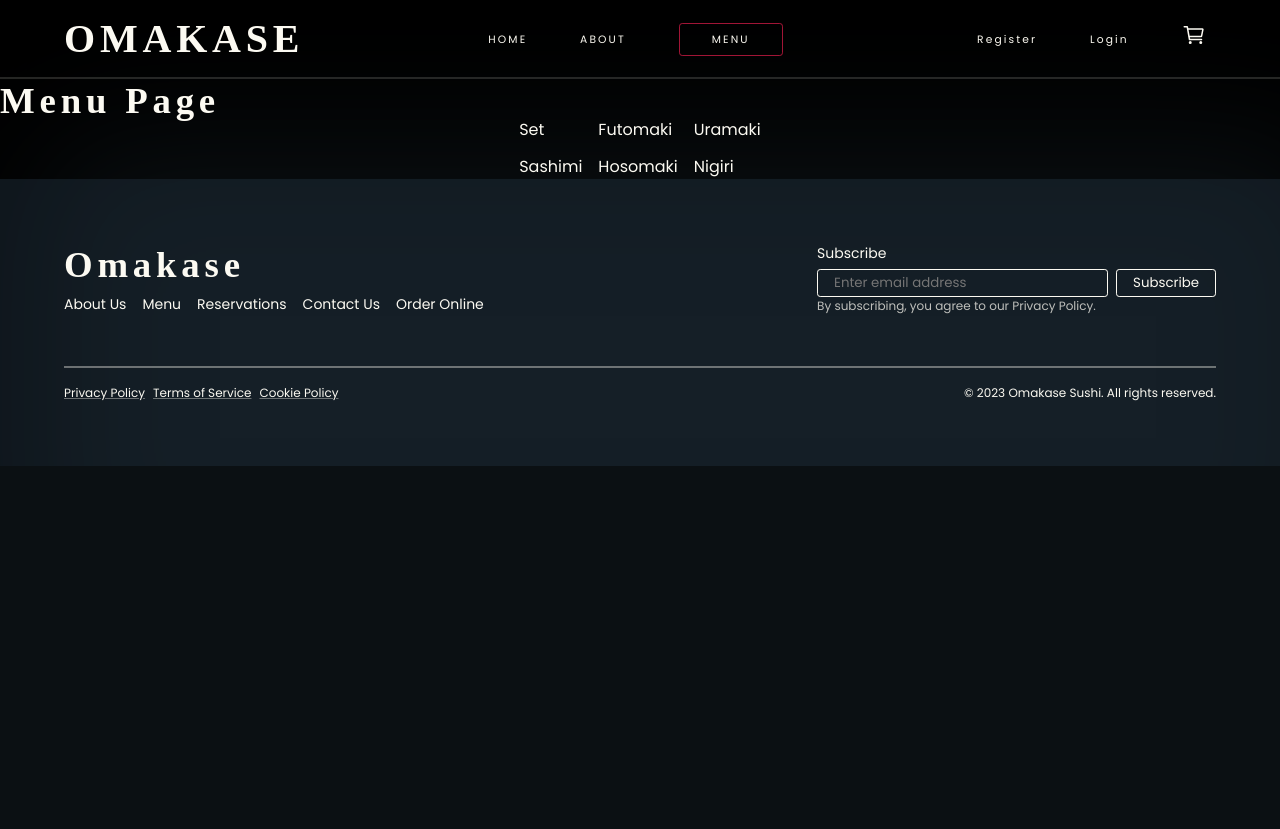
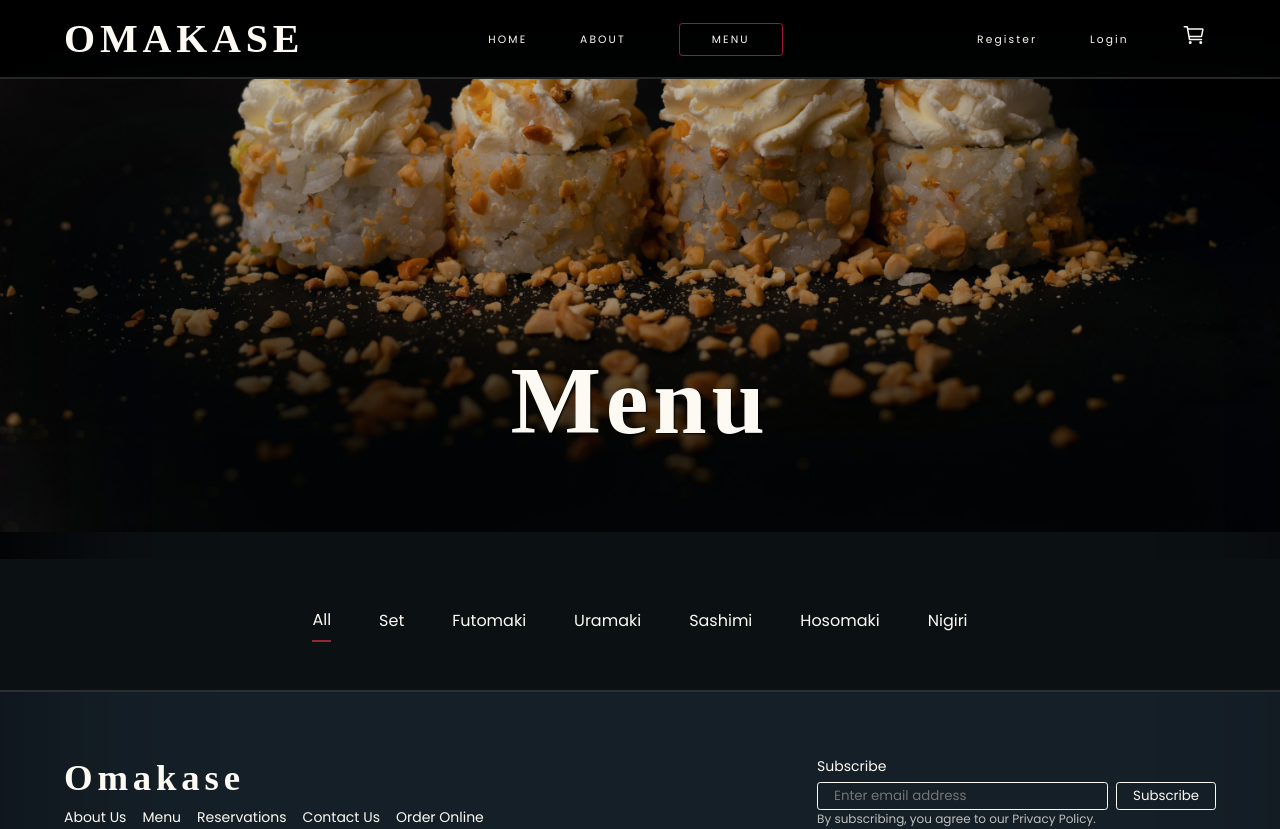
Before and after one commit to Arhangelov/omakase-sushi, a React (Create React App) app in the folder client/: page /menu in a window 1280 px wide. Shown: the top 829 px of the page. Before the commit the page ends 800 px from the top, so only its background shows below. Built offline with nearby package versions, Linux system fonts and the light colour scheme.

Commit message:
added menu navigation and styles

```diff
--- a/client/src/components/Menu/Menu.css
+++ b/client/src/components/Menu/Menu.css
@@ -1,7 +1,54 @@
-.container-menu {
-    display: grid;
+.menu-container > h1 {
+    position: absolute;
+    top: 50%;
+    left: 50%;
+    transform: translate(-50%, -50%);
+    font-size: 6rem;
+    text-shadow: 1px 1px 2px black;
+    z-index: 99;
+}
+
+.bg-menu-img {
+    width: 100%;
+    height: 60vh;
+}
+
+.bg-menu-img > img {
+    width: 100%;
+    height: 100%;
+    object-fit: cover;
+    object-position: 0 -25rem;
+    overflow: hidden;
+    opacity: 80%;
+    z-index: -3;
+}
+
+.bg-menu {
+    background-color: rgb(11, 16, 19);
+    position: sticky;
+    z-index: 2;
+}
+
+.menu-navigation {
+    display: flex;
     justify-content: center;
     align-items: center;
-    grid: 1em / auto auto auto;
-    gap: 1rem;
+    gap: 3rem;
+    z-index: 2;
+    padding: 3rem 0;
+    border-bottom: 2px solid rgba(252, 250, 250, 0.13);
 }
+
+.menu-navigation > a {
+    padding-bottom: .5rem;
+}
+
+.menu-navigation > a:hover {
+    padding-bottom: .30rem;
+    border-bottom: 2px solid rgba(184, 47, 65, 0.795);
+}
+
+.active-link {
+    padding-bottom: .30rem;
+    border-bottom: 2px solid rgba(184, 47, 65, 0.795);
+}
--- a/client/src/components/Menu/Menu.jsx
+++ b/client/src/components/Menu/Menu.jsx
@@ -1,21 +1,90 @@
-import React from 'react';
+import { useRef, useState } from 'react';
 import { Link } from 'react-router-dom';
 import "./Menu.css";
+import MenuImg from "../../resources/sushi-menu-parallax.jpg";
+import { motion, useScroll, useTransform } from 'framer-motion';
 
 const Menu = () => {
+    const [activeLink, setActiveLink] = useState("all");
+
+    const handleActiveLink = (type) => {
+        setActiveLink(type);
+    };
+
+    let ref = useRef(null);
+    let { scrollYProgress } = useScroll({
+        target: ref,
+        offset: ["start start", "end start"],
+    });
+    let y = useTransform(scrollYProgress, [0, 1], ["0%", "60%"]);
+    let opacity = useTransform(scrollYProgress, [0, 1], [1, 0]);
 
     return (
-        <>
-            <h2>Menu Page</h2>
-            <section className='container-menu'>
-                <Link to="/menu/set" >Set</Link>
-                <Link to="/menu/futomaki" >Futomaki</Link>
-                <Link to="/menu/uramaki" >Uramaki</Link>
-                <Link to="/menu/sashimi" >Sashimi</Link>
-                <Link to="/menu/hosomaki" >Hosomaki</Link>
-                <Link to="/menu/nigiri" >Nigiri</Link>
-            </section>
-        </>
+        <div className="menu-container" ref={ref}>
+            <h1>Menu</h1>
+            <motion.div className="bg-menu-img" style={{ y, opacity }}>
+                <img src={MenuImg} alt="menu-background" />
+            </motion.div>
+            <div className="bg-menu">
+                <section className='menu-navigation'>
+                    <Link
+                        onClick={() => handleActiveLink("all")}
+                        className={activeLink === "all" ? "active-link" : ""}
+                        to={"/menu/all"}
+                        >
+                            All
+                    </Link>
+
+                    <Link
+                        onClick={() => handleActiveLink("set")}
+                        className={activeLink === "set" ? "active-link" : ""}
+                        to="/menu/set"
+                        >
+                            Set
+                    </Link>
+
+                    <Link
+                        onClick={() => handleActiveLink("futomaki")}
+                        className={activeLink === "futomaki" ? "active-link" : ""}
+                        to="/menu/futomaki"
+                        >
+                            Futomaki
+                    </Link>
+
+                    <Link
+                        onClick={() => handleActiveLink("uramaki")}
+                        className={activeLink === "uramaki" ? "active-link" : ""}
+                        to="/menu/uramaki"
+                        >
+                            Uramaki
+                    </Link>
+
+                    <Link
+                        onClick={() => handleActiveLink("sashimi")}
+                        className={activeLink === "sashimi" ? "active-link" : ""}
+                        to="/menu/sashimi"
+                        >
+                            Sashimi
+                    </Link>
+
+                    <Link
+                        onClick={() => handleActiveLink("hosomaki")}
+                        className={activeLink === "hosomaki" ? "active-link" : ""}
+                        to="/menu/hosomaki"
+                        >
+                            Hosomaki
+                    </Link>
+
+                    <Link
+                        onClick={() => handleActiveLink("nigiri")}
+                        className={activeLink === "nigiri" ? "active-link" : ""}
+                        to="/menu/nigiri"
+                        >
+                            Nigiri
+                    </Link>
+                </section>
+            </div>
+        </div>
     )
 }
 
```
